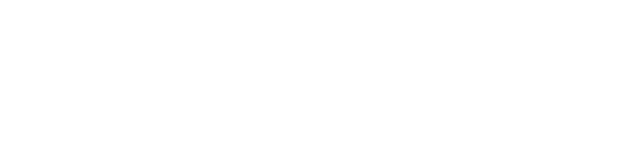
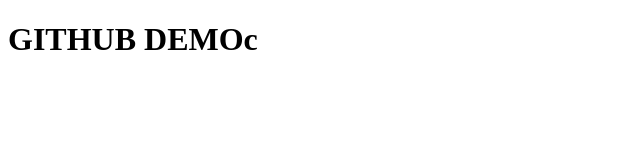
Before and after one commit to Saipatnaik-23/demo_git, a plain HTML site: page index.html in a window 1280 px wide. Shown: the whole page, without its empty margins (0-640 px from the left). Drawn offline with Linux system fonts and the light colour scheme.

Commit message:
second up

```diff
--- a/index.html
+++ b/index.html
@@ -6,6 +6,6 @@
     <title>Document</title>
 </head>
 <body>
-
+    <h1>GITHUB DEMOc</h1>
 </body>
 </html>
```
